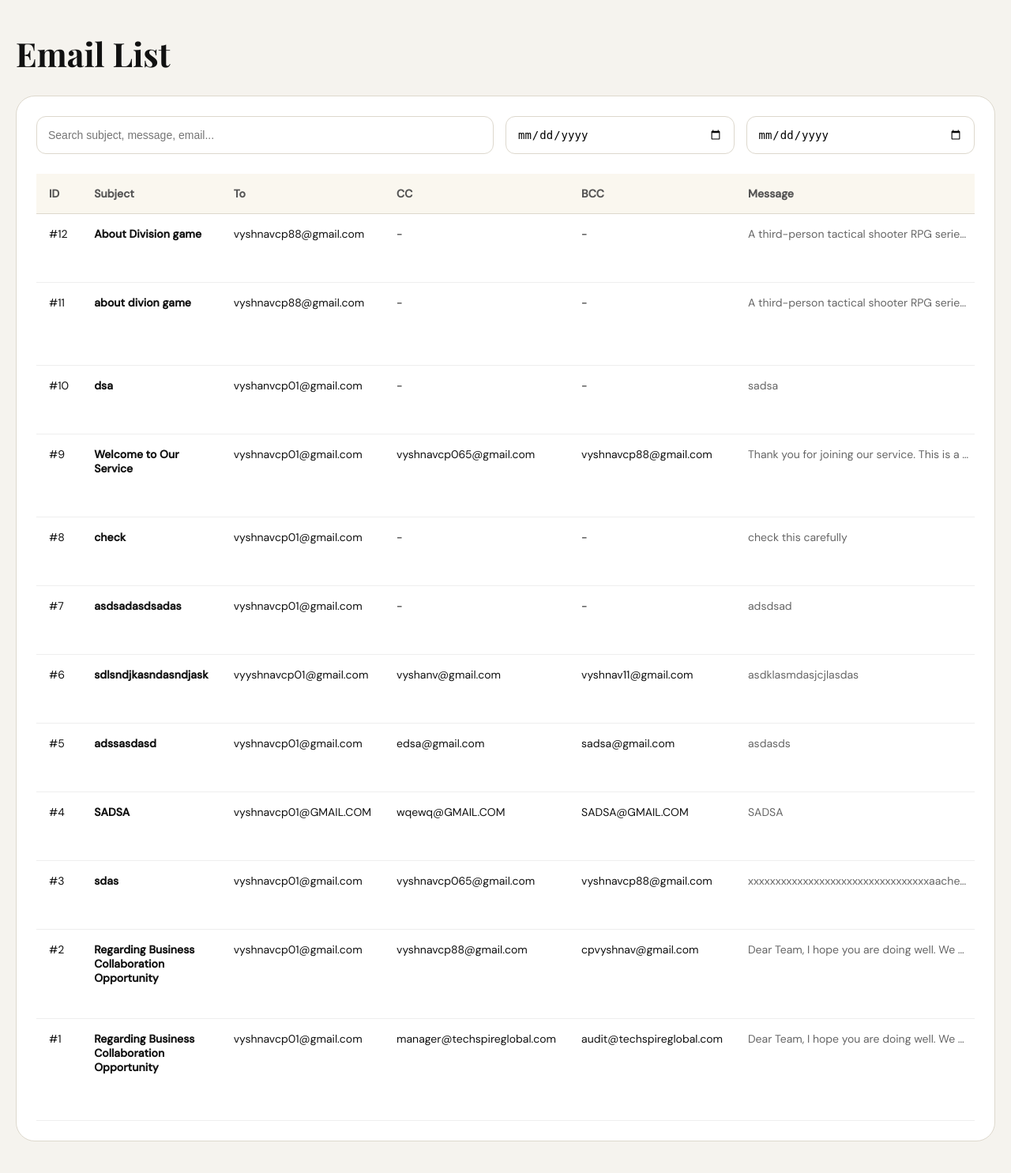
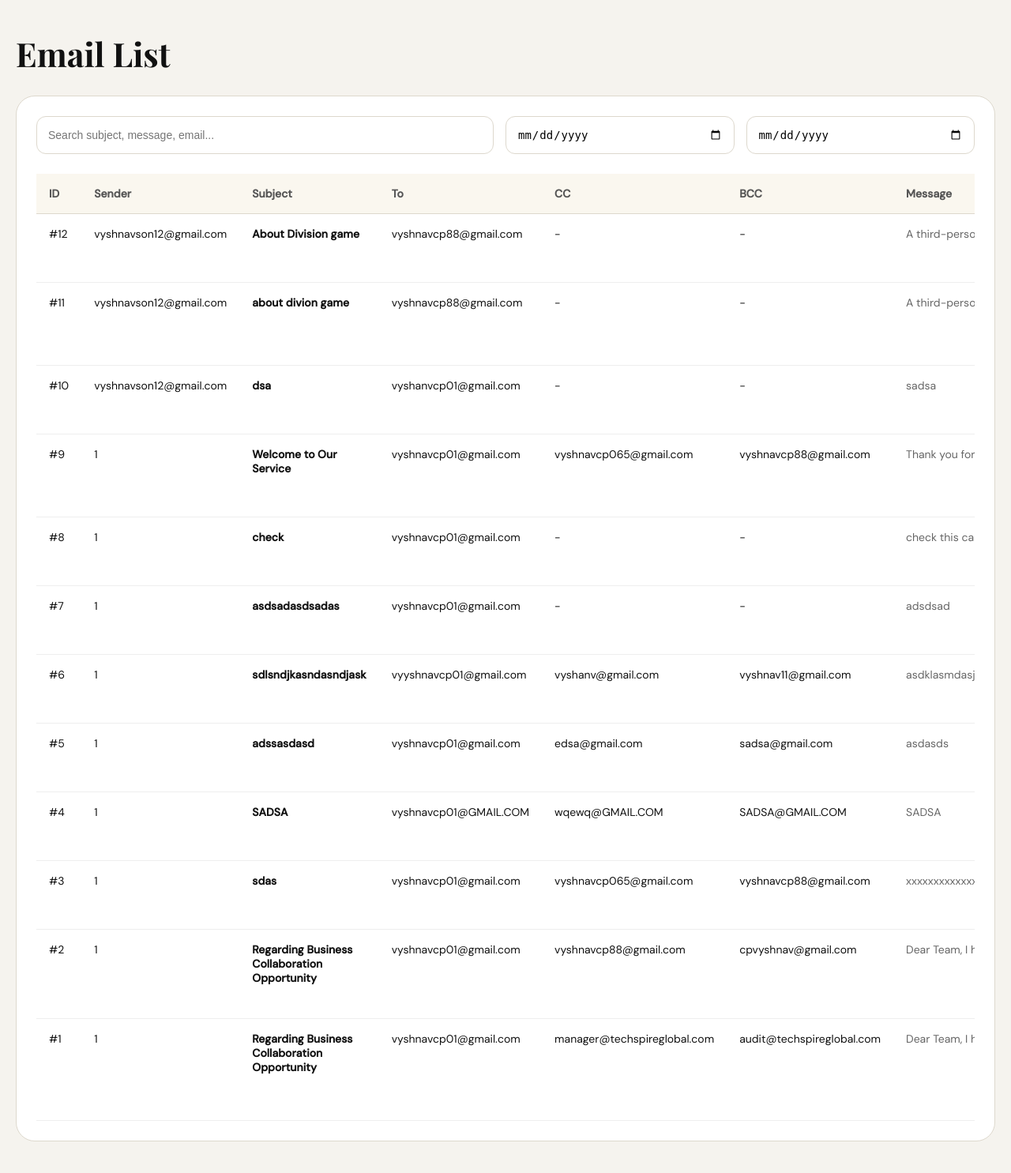
Before and after one commit to vyshnavcp/Email_Fetching, a Django app: page /email-list/ in a window 1280 px wide. Shown: the whole page at 79% size. Run offline with Django 5.2, Linux system fonts and the light colour scheme; data comes from the database, SQL or seed files in the repository; both versions use the stored data as it was after the commit.

Commit message:
UPDAET EMAIL_LIST AND SEND EMAIL

```diff
--- a/myproject/myapp/models.py
+++ b/myproject/myapp/models.py
@@ -108,6 +108,7 @@ class TicketHistory(models.Model):
 
 
 class SentEmail(models.Model):
+    sender_email = models.EmailField()
     subject = models.CharField(max_length=255)
     body = models.TextField()
     to_email = models.TextField()
--- a/myproject/myapp/views.py
+++ b/myproject/myapp/views.py
@@ -25,62 +25,30 @@ from django.core.mail import EmailMessage
 
 # Create your views here.
 
-
-
 MY_EMAIL = settings.EMAIL_HOST_USER
 MY_PASSWORD = settings.EMAIL_HOST_PASSWORD
 
-
-
-
 def login_page(request):
-
     if request.method == "POST":
-
         entered_email = request.POST.get("entered_email")
-
         entered_password = request.POST.get("password")
-
         if entered_email == MY_EMAIL and entered_password == MY_PASSWORD:
-
             request.session["token"] = secrets.token_hex(16)
-
             request.session["role"] = "admin"
-
             return redirect("inbox")
-
-        staff = Staff.objects.filter(
-            email=entered_email
-        ).first()
-
+        staff = Staff.objects.filter(email=entered_email).first()
         if staff:
-
-
             if staff.status == "inactive":
-
                 return render(request, "login.html", {
-
-                    "error": "Your account is inactive"
-
-                })
-
-
+                    "error": "Your account is inactive"})
             if staff.check_password(entered_password):
-
                 request.session["staff_id"] = staff.id
-
                 request.session["staff_email"] = staff.email
-
                 request.session["role"] = "staff"
-
                 return redirect("staff_asigned_ticket")
-
         return render(request, "login.html", {
-
             "error": "Invalid Email or Password"
-
         })
-
     return render(request, "login.html")
 
 def inbox(request):
@@ -704,25 +672,20 @@ def filter_tickets(request):
     })
 
 def send_email(request):
-
     if request.method == "POST":
-
         to_email = request.POST.get("to_email")
         cc_email = request.POST.get("cc_email")
         bcc_email = request.POST.get("bcc_email")
         subject = request.POST.get("subject")
         body = request.POST.get("body")
-
-        # SAVE EMAIL
         sent_email = SentEmail.objects.create(
+            sender_email=settings.EMAIL_HOST_USER,
             to_email=to_email,
             cc_email=cc_email,
             bcc_email=bcc_email,
             subject=subject,
             body=body,
         )
-
-        # CREATE EMAIL
         email = EmailMessage(
             subject=subject,
             body=body,
@@ -731,29 +694,19 @@ def send_email(request):
             cc=[x.strip() for x in cc_email.split(",") if x.strip()] if cc_email else [],
             bcc=[x.strip() for x in bcc_email.split(",") if x.strip()] if bcc_email else [],
         )
-
-        # FILES
         files = request.FILES.getlist("attachments")
-
         for uploaded_file in files:
-
-            # SAVE TO DATABASE
             attachment = EmailAttachment.objects.create(
                 email=sent_email,
                 file=uploaded_file
             )
-
-            # IMPORTANT
             uploaded_file.seek(0)
-
-            # ATTACH FILE
             email.attach(
                 uploaded_file.name,
                 uploaded_file.read(),
                 uploaded_file.content_type
             )
 
-        # SEND EMAIL
         email.send(fail_silently=False)
 
         return redirect("send_email")
@@ -762,14 +715,23 @@ def send_email(request):
 
 
 
+def email_list(request):
 
-def email_list(request):
-    emails = SentEmail.objects.all().order_by("-id")
+    emails = SentEmail.objects.all().prefetch_related(
+        "attachments"
+    ).order_by("-id")
+
     search = request.GET.get("search")
+
     from_date = request.GET.get("from_date")
+
     to_date = request.GET.get("to_date")
+
     if search:
+
         emails = emails.filter(
+
+            Q(sender_email__icontains=search) |
             Q(subject__icontains=search) |
             Q(body__icontains=search) |
             Q(to_email__icontains=search) |
@@ -777,15 +739,20 @@ def email_list(request):
             Q(bcc_email__icontains=search)
 
         )
+
     if from_date:
+
         emails = emails.filter(
             created_at__date__gte=from_date
         )
     if to_date:
+
         emails = emails.filter(
             created_at__date__lte=to_date
         )
+
     if request.headers.get("x-requested-with") == "XMLHttpRequest":
+
         table_html = ""
 
         for email in emails:
@@ -795,21 +762,26 @@ def email_list(request):
             for file in email.attachments.all():
 
                 attachments += f"""
+
                     <div class="badge">
+
                         {file.file.name.replace('email_attachments/', '')}
+
                     </div>
+
                 """
 
             if not attachments:
 
                 attachments = "-"
 
-
             table_html += f"""
 
             <tr>
 
                 <td>#{email.id}</td>
+
+                <td>{email.sender_email}</td>
 
                 <td>
 
@@ -845,7 +817,7 @@ def email_list(request):
 
                 <td>
 
-                    {email.created_at}
+                    {email.created_at.strftime('%d %b %Y %I:%M %p')}
 
                 </td>
 
@@ -853,11 +825,33 @@ def email_list(request):
 
             """
 
+        if not table_html:
+
+            table_html = """
+
+            <tr>
+
+                <td colspan="9">
+
+                    <div class="empty">
+
+                        No Emails Found
+
+                    </div>
+
+                </td>
+
+            </tr>
+
+            """
 
         return JsonResponse({
             "table": table_html
         })
+
     context = {
-        "emails": emails
+        "emails": emails,
+        "sender_email": settings.EMAIL_HOST_USER
     }
+
     return render(request, "email_list.html", context)
--- a/myproject/templates/email_list.html
+++ b/myproject/templates/email_list.html
@@ -39,7 +39,7 @@ body{
 }
 
 .wrapper{
-    max-width:1450px;
+    max-width:1500px;
     margin:auto;
 }
 
@@ -83,7 +83,7 @@ input:focus{
 table{
     width:100%;
     border-collapse:collapse;
-    min-width:1200px;
+    min-width:1300px;
 }
 
 thead{
@@ -110,7 +110,7 @@ td{
 }
 
 .message{
-    max-width:280px;
+    max-width:250px;
     overflow:hidden;
     text-overflow:ellipsis;
     white-space:nowrap;
@@ -220,6 +220,8 @@ td{
 
                         <th>ID</th>
 
+                        <th>Sender</th>
+
                         <th>Subject</th>
 
                         <th>To</th>
@@ -247,6 +249,12 @@ td{
                         <td>
 
                             #{{ email.id }}
+
+                        </td>
+
+                        <td>
+
+                            {{ email.sender_email }}
 
                         </td>
 
@@ -318,7 +326,7 @@ td{
 
                     <tr>
 
-                        <td colspan="8">
+                        <td colspan="9">
 
                             <div class="empty">
 
@@ -410,7 +418,6 @@ fromDateInput.addEventListener("change", function(){
 
 });
 
-
 toDateInput.addEventListener("change", function(){
 
     loadEmails();
--- a/myproject/templates/staff_asigned_ticket.html
+++ b/myproject/templates/staff_asigned_ticket.html
@@ -361,6 +361,7 @@
 
     <div class="header-right">
       <a id="s1" href='{% url "create_ticket" %}'>Create Token</a>
+       <a id="s1" href='{% url "send_email" %}'>Send mail</a>
       <a href="{% url 'logout' %}" class="logout-btn">
         <i class="ti ti-logout"></i> Sign out
       </a>
```
Also changed, not shown: myproject/db.sqlite3, myproject/media/email_attachments/MarbleWood_VALywrF.webp (added), myproject/media/email_attachments/dbce52af-08c4-44d0-ba99-72320ecb07ac.png (added), myproject/media/email_attachments/logo_bPKQGps.jpg (added), myproject/myapp/migrations/0006_sentemail_sender_email.py (added).
